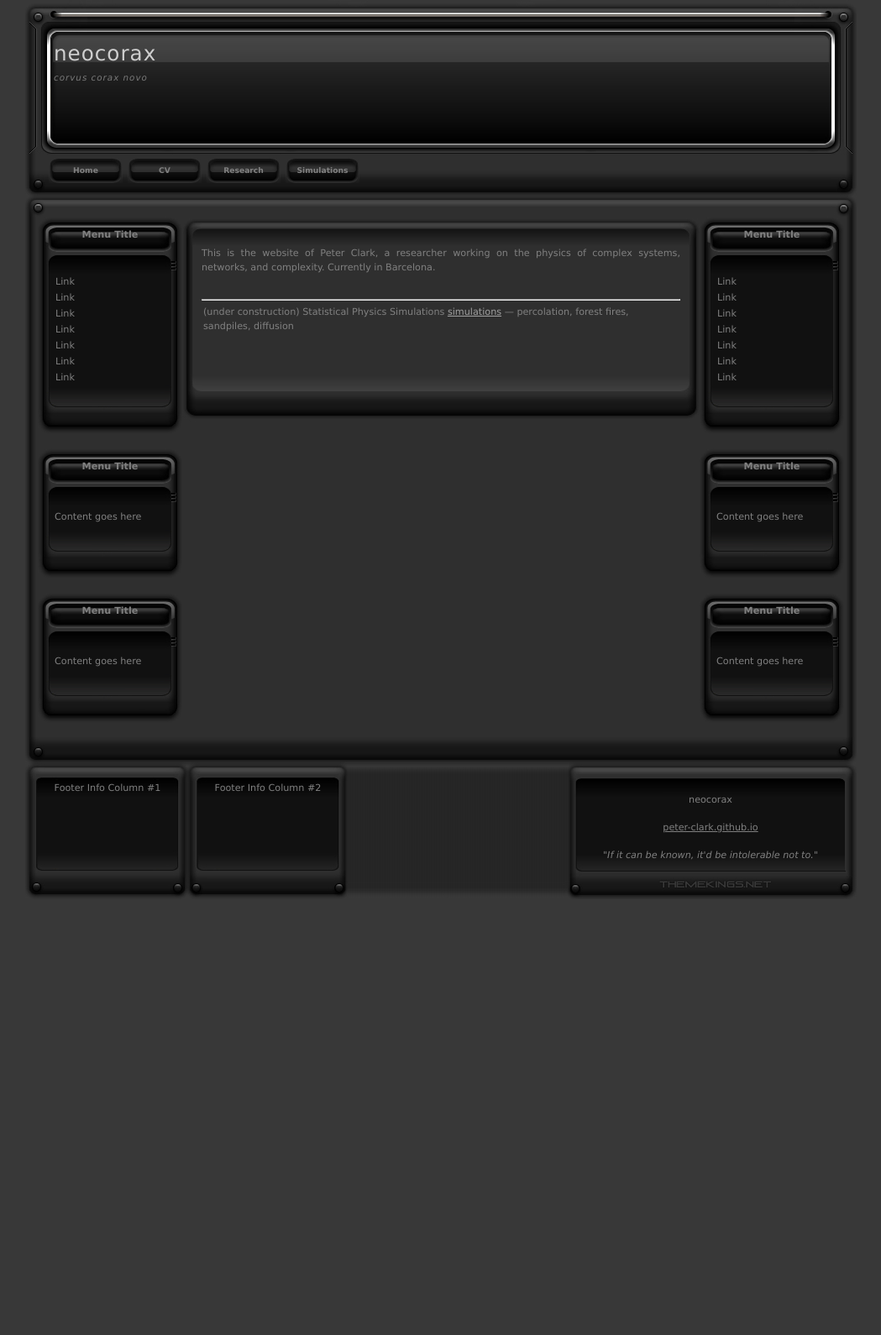
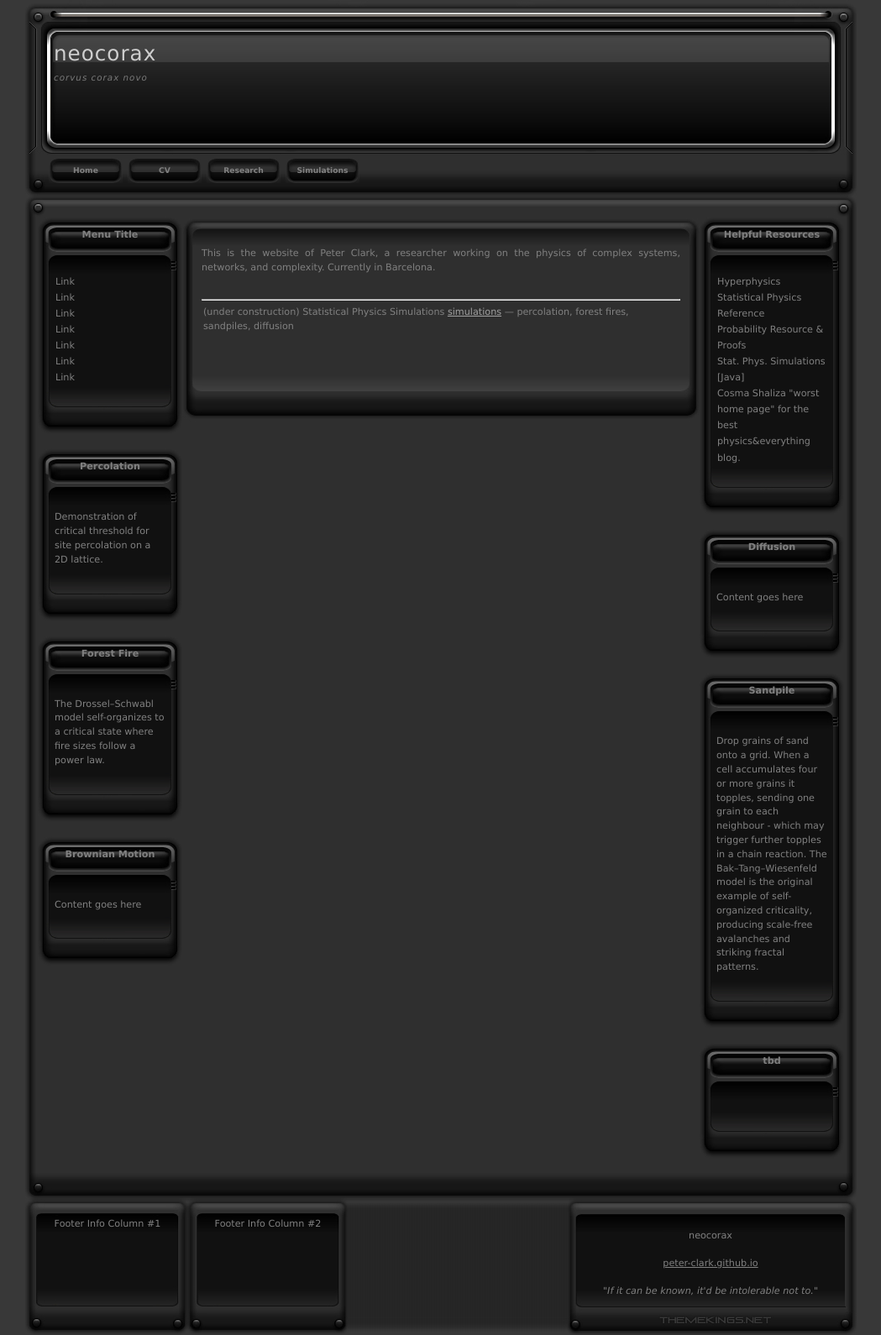
Before and after one commit to peter-clark/peter-clark.github.io, a Jekyll site: the page built from index.md, in a window 1280 px wide. Shown: the whole page at 84% size, without its empty margins (115-1164 px from the left). Built offline with Jekyll 4.4.1, drawn with Linux system fonts in a browser that asks for light colours; before the commit the page ends 1071 px from its top, so only the background shows below that.

Commit message:
Move sidebar content into source includes; untrack _site/index.html
The sidebar content was edited in the generated _site/index.html, which
Jekyll overwrites and GitHub Pages ignores. Transfer it to the real
source so it renders site-wide and appears on the live build:
- _includes/sidebar-left.html: Percolation, Forest Fire, Brownian Motion boxes
- _includes/sidebar-right.html: Helpful Resources links, Diffusion, Sandpile, tbd
Also stop tracking _site/index.html (it is in .gitignore; was force-added).

Co-Authored-By: Claude Opus 4.8 <noreply@anthropic.com>

```diff
--- a/_includes/sidebar-left.html
+++ b/_includes/sidebar-left.html
@@ -1,5 +1,7 @@
-{% comment %} Left column — template placeholder boxes, kept as-is from the
-DarkMech template for content/effects to be added later. {% endcomment %}
+{% comment %} LEFT COLUMN — edit these boxes to change the left sidebar on
+every page. Each box is a .navbox (172px wide). navbody holds either a
+.navlinks list or a .navinfoL free-content block. {% endcomment %}
+
 <div class="navbox">
     <div class="navhead">Menu Title</div>
     <div class="navbody">
@@ -19,7 +21,27 @@ DarkMech template for content/effects to be added later. {% endcomment %}
 </div>
 
 <div class="navbox">
-    <div class="navhead">Menu Title</div>
+    <div class="navhead">Percolation</div>
+    <div class="navbody">
+        <div class="navinfoL">
+            <p>Demonstration of critical threshold for site percolation on a 2D lattice. </p>
+        </div>
+    </div>
+    <div class="navfooter"></div>
+</div>
+
+<div class="navbox">
+    <div class="navhead">Forest Fire</div>
+    <div class="navbody">
+        <div class="navinfoL">
+            <p>The Drossel–Schwabl model self-organizes to a critical state where fire sizes follow a power law. </p>
+        </div>
+    </div>
+    <div class="navfooter"></div>
+</div>
+
+<div class="navbox">
+    <div class="navhead">Brownian Motion</div>
     <div class="navbody">
         <div class="navinfoL">
             <p>Content goes here</p>
@@ -27,13 +49,3 @@ DarkMech template for content/effects to be added later. {% endcomment %}
     </div>
     <div class="navfooter"></div>
 </div>
-
-<div class="navbox">
-    <div class="navhead">Menu Title</div>
-    <div class="navbody">
-        <div class="navinfoL">
-            <p>Content goes here</p>
-        </div>
-    </div>
-    <div class="navfooter"></div>
-</div>
--- a/_includes/sidebar-right.html
+++ b/_includes/sidebar-right.html
@@ -1,17 +1,17 @@
-{% comment %} Right column — template placeholder boxes, kept as-is from the
-DarkMech template for content/effects to be added later. {% endcomment %}
+{% comment %} RIGHT COLUMN — edit these boxes to change the right sidebar on
+every page. Each box is a .navbox (172px wide). navbody holds either a
+.navlinks list or a .navinfoL free-content block. {% endcomment %}
+
 <div class="navbox">
-    <div class="navhead">Menu Title</div>
+    <div class="navhead">Helpful Resources</div>
     <div class="navbody">
         <div class="navlinks">
             <ul>
-                <li><a href="#">Link</a></li>
-                <li><a href="#">Link</a></li>
-                <li><a href="#">Link</a></li>
-                <li><a href="#">Link</a></li>
-                <li><a href="#">Link</a></li>
-                <li><a href="#">Link</a></li>
-                <li><a href="#">Link</a></li>
+                <li><a href="http://www.hyperphysics.phy-astr.gsu.edu/hbase/hph.html">Hyperphysics</a></li>
+                <li><a href="https://statisticalphysics.leima.is/index.html">Statistical Physics Reference</a></li>
+                <li><a href="https://statproofbook.github.io/I/ToC">Probability Resource & Proofs</a></li>
+                <li><a href="https://stp.clarku.edu/simulations/">Stat. Phys. Simulations [Java]</a></li>
+                <li><a href="https://bactra.com">Cosma Shaliza "worst home page" for the best physics&everything blog.</a></li>
             </ul>
         </div>
     </div>
@@ -19,7 +19,7 @@ DarkMech template for content/effects to be added later. {% endcomment %}
 </div>
 
 <div class="navbox">
-    <div class="navhead">Menu Title</div>
+    <div class="navhead">Diffusion</div>
     <div class="navbody">
         <div class="navinfoL">
             <p>Content goes here</p>
@@ -29,11 +29,23 @@ DarkMech template for content/effects to be added later. {% endcomment %}
 </div>
 
 <div class="navbox">
-    <div class="navhead">Menu Title</div>
+    <div class="navhead">Sandpile</div>
     <div class="navbody">
         <div class="navinfoL">
-            <p>Content goes here</p>
+            <p>Drop grains of sand onto a grid. When a cell accumulates four or more grains it topples, sending one grain to each neighbour -
+                 which may trigger further topples in a chain reaction. The Bak–Tang–Wiesenfeld model is the original example of self-organized
+                 criticality, producing scale-free avalanches and striking fractal patterns. </p>
         </div>
     </div>
     <div class="navfooter"></div>
 </div>
+
+<div class="navbox">
+    <div class="navhead">tbd</div>
+    <div class="navbody">
+        <div class="navinfoL">
+            <p></p>
+        </div>
+    </div>
+    <div class="navfooter"></div>
+</div>
```
Also changed, not shown: 1 other file.
